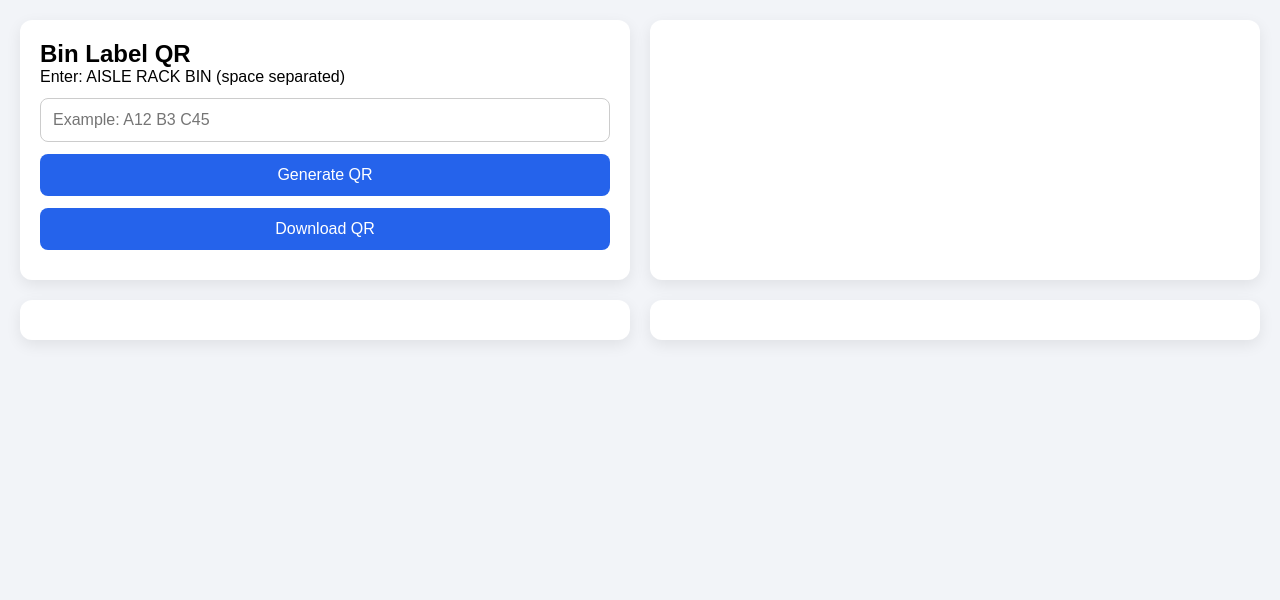
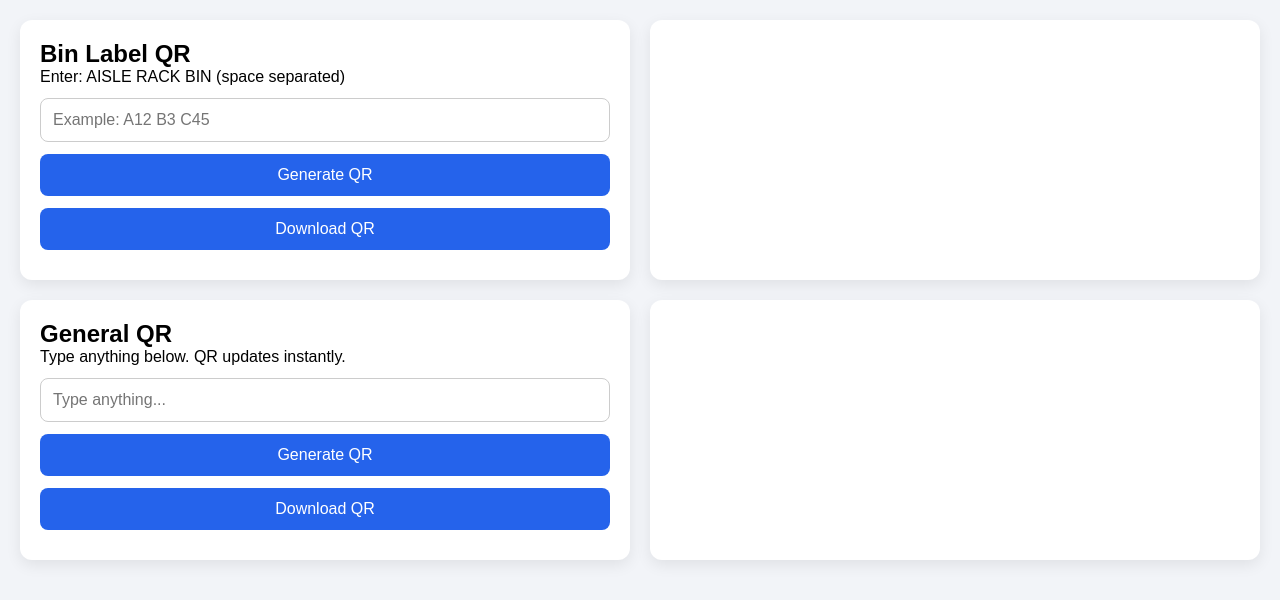
Before and after one commit to 0Maheswara/QR, a plain HTML site: page Warehouse_QR_Toolkit.html in a window 1280 px wide. Drawn offline with nearby package versions, Linux system fonts and the light colour scheme.

Commit message:
Add general QR code generation and download functionality

```diff
--- a/Warehouse_QR_Toolkit.html
+++ b/Warehouse_QR_Toolkit.html
@@ -218,7 +218,33 @@ canvas{
 
 <div class="panel" id="itemPanel">
 
-<!-- PART 3 GOES HERE -->
+<h2>General QR</h2>
+
+<p>Type anything below. QR updates instantly.</p>
+
+<input
+    type="text"
+    id="combinedInputGeneral"
+    placeholder="Type anything..."
+    autocomplete="off"
+    autocorrect="off"
+    spellcheck="false"
+    oninput="generateGeneralQR();">
+
+<button onclick="generateGeneralQR()">
+    Generate QR
+</button>
+
+<button onclick="downloadGeneralQR()">
+    Download QR
+</button>
+
+<div
+    class="error"
+    id="errorMsgGeneral">
+</div>
+
+<div id="qrcodeGeneral"></div>
 
 </div>
 
@@ -346,3 +372,84 @@ function downloadBinQR(){
     a.click();
 
 }
+
+
+/* ==========================================================
+   GENERAL QR
+========================================================== */
+
+let currentCanvasGeneral = null;
+
+function generateGeneralQR(){
+
+    const input =
+        document
+        .getElementById("combinedInputGeneral")
+        .value;
+
+    document
+        .getElementById("errorMsgGeneral")
+        .innerText = "";
+
+    document
+        .getElementById("qrcodeGeneral")
+        .innerHTML = "";
+
+    if(input.trim()===""){
+
+        currentCanvasGeneral = null;
+
+        return;
+
+    }
+
+    new QRCode(
+
+        document.getElementById("qrcodeGeneral"),
+
+        {
+
+            text:input,
+
+            width:220,
+
+            height:220
+
+        }
+
+    );
+
+    setTimeout(function(){
+
+        currentCanvasGeneral =
+
+        document.querySelector(
+            "#qrcodeGeneral canvas"
+        );
+
+    },100);
+
+}
+
+function downloadGeneralQR(){
+
+    if(!currentCanvasGeneral){
+
+        alert("Please generate a QR code first.");
+
+        return;
+
+    }
+
+    const a =
+        document.createElement("a");
+
+    a.download = "General_QR.png";
+
+    a.href =
+
+    currentCanvasGeneral.toDataURL("image/png");
+
+    a.click();
+
+}
```
